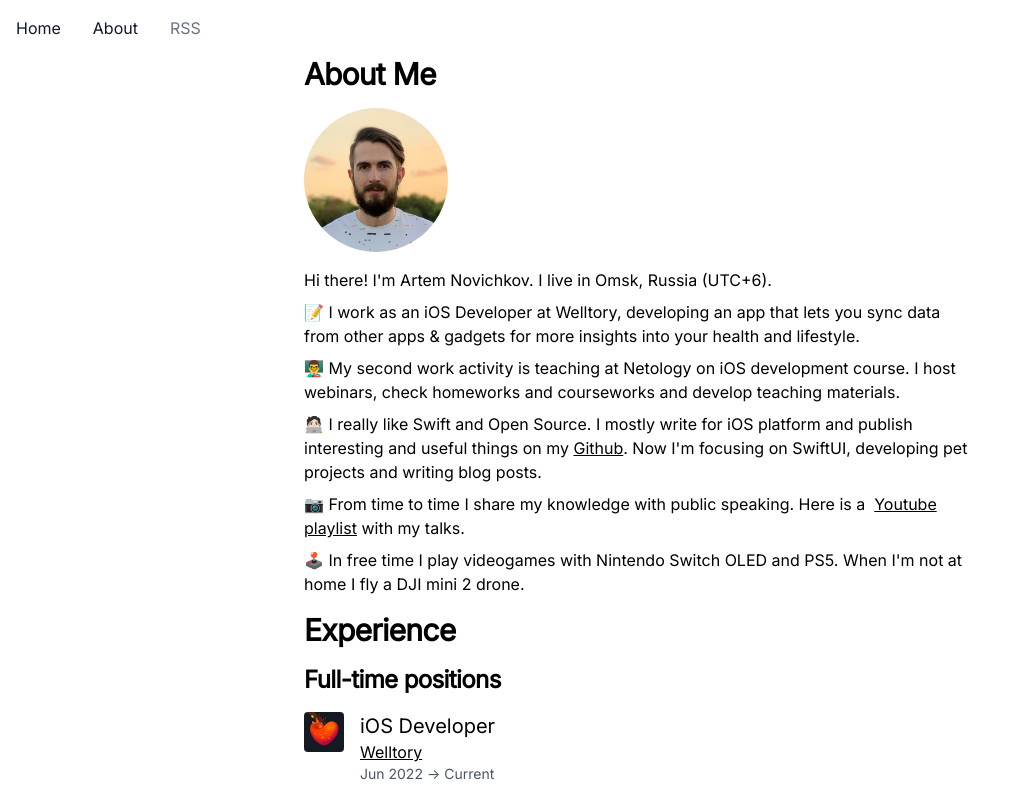
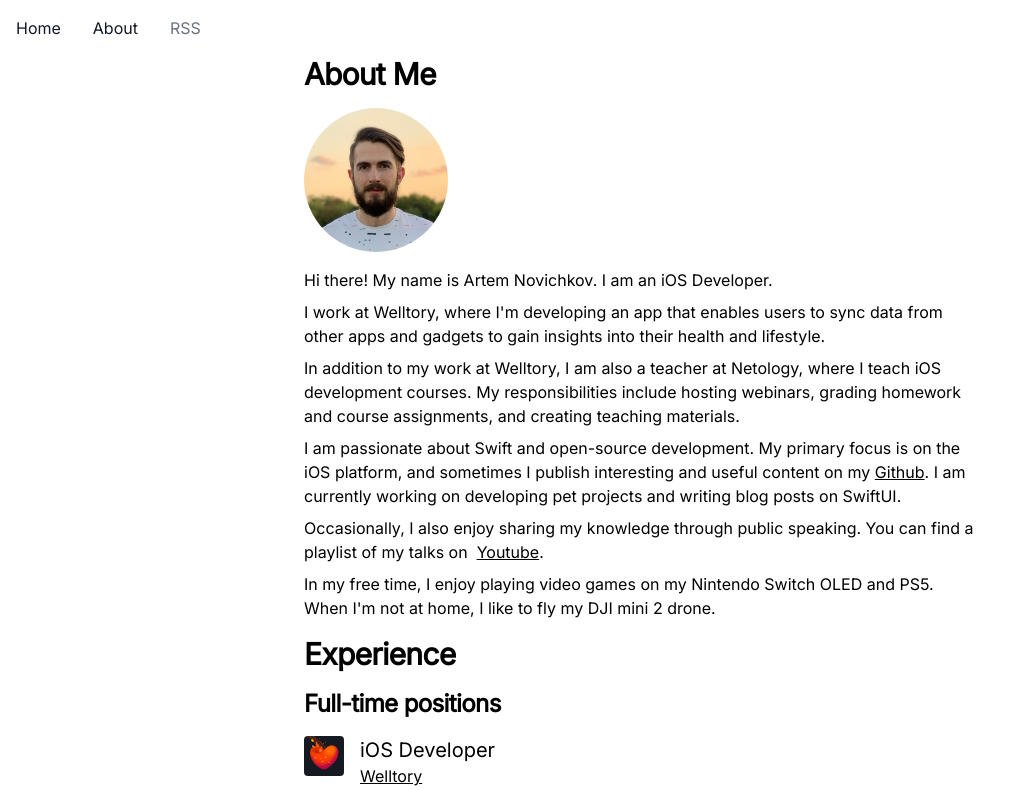
Before and after one commit to artemnovichkov/blog, a Next.js app: page /about in a window 1280 px wide. Shown: the top 790 px of the page, without its empty margins (0-1019 px from the left). Built offline with nearby package versions, Linux system fonts and the light colour scheme; what tailwindcss-dark-mode would draw is missing.

Commit message:
Update about text

```diff
--- a/pages/about.js
+++ b/pages/about.js
@@ -121,29 +121,28 @@
                 />
                 <div className="flex flex-col gap-2 my-4 text-black dark:text-white">
                     <p>
-                        Hi there! I'm Artem Novichkov. I live in Omsk, Russia (UTC+6).
+                        Hi there! My name is Artem Novichkov. I am an iOS Developer.
                     </p>
                     <p>
-                        📝 I work as an iOS Developer at Welltory, developing an app that lets you sync data from other apps & gadgets for more insights into your health and lifestyle.
+                        I work at Welltory, where I'm developing an app that enables users to sync data from other apps and gadgets to gain insights into their health and lifestyle.
                     </p>
                     <p>
-                    👨‍🏫 My second work activity is teaching at Netology on iOS development course. I host webinars, check homeworks and courseworks and develop teaching materials.
+                        In addition to my work at Welltory, I am also a teacher at Netology, where I teach iOS development courses. My responsibilities include hosting webinars, grading homework and course assignments, and creating teaching materials.
                     </p>
                     <p>
-                        🧑🏻‍💻 I really like Swift and Open Source. I mostly write for iOS platform and publish interesting and useful things on my&nbsp;
+                        I am passionate about Swift and open-source development. My primary focus is on the iOS platform, and sometimes I publish interesting and useful content on my&nbsp;
                         <a className="text-base underline" href="https://github.com/artemnovichkov" target="_blank" rel="noopener noreferrer">
                             Github
-                        </a>
-                        . Now I'm focusing on SwiftUI, developing pet projects and writing blog posts.
+                        </a>. I am currently working on developing pet projects and writing blog posts on SwiftUI.
                     </p>
                     <p>
-                        📷 From time to time I share my knowledge with public speaking. Here is a &nbsp;
+                        Occasionally, I also enjoy sharing my knowledge through public speaking. You can find a playlist of my talks on &nbsp;
                         <a className="text-base underline" href="https://www.youtube.com/playlist?list=PLRSU1SC70qRudLaYKSjM14tJmA-J-dRvU" target="_blank" rel="noopener noreferrer">
-                        Youtube playlist
-                        </a> with my talks.
+                        Youtube
+                        </a>.
                     </p>
                     <p>
-                    🕹 In free time I play videogames with Nintendo Switch OLED and PS5. When I'm not at home I fly a DJI mini 2 drone.
+                        In my free time, I enjoy playing video games on my Nintendo Switch OLED and PS5. When I'm not at home, I like to fly my DJI mini 2 drone.
                     </p>
                 </div>
                 <p className="font-bold text-3xl tracking-tight mb-4 text-black dark:text-white">
```
